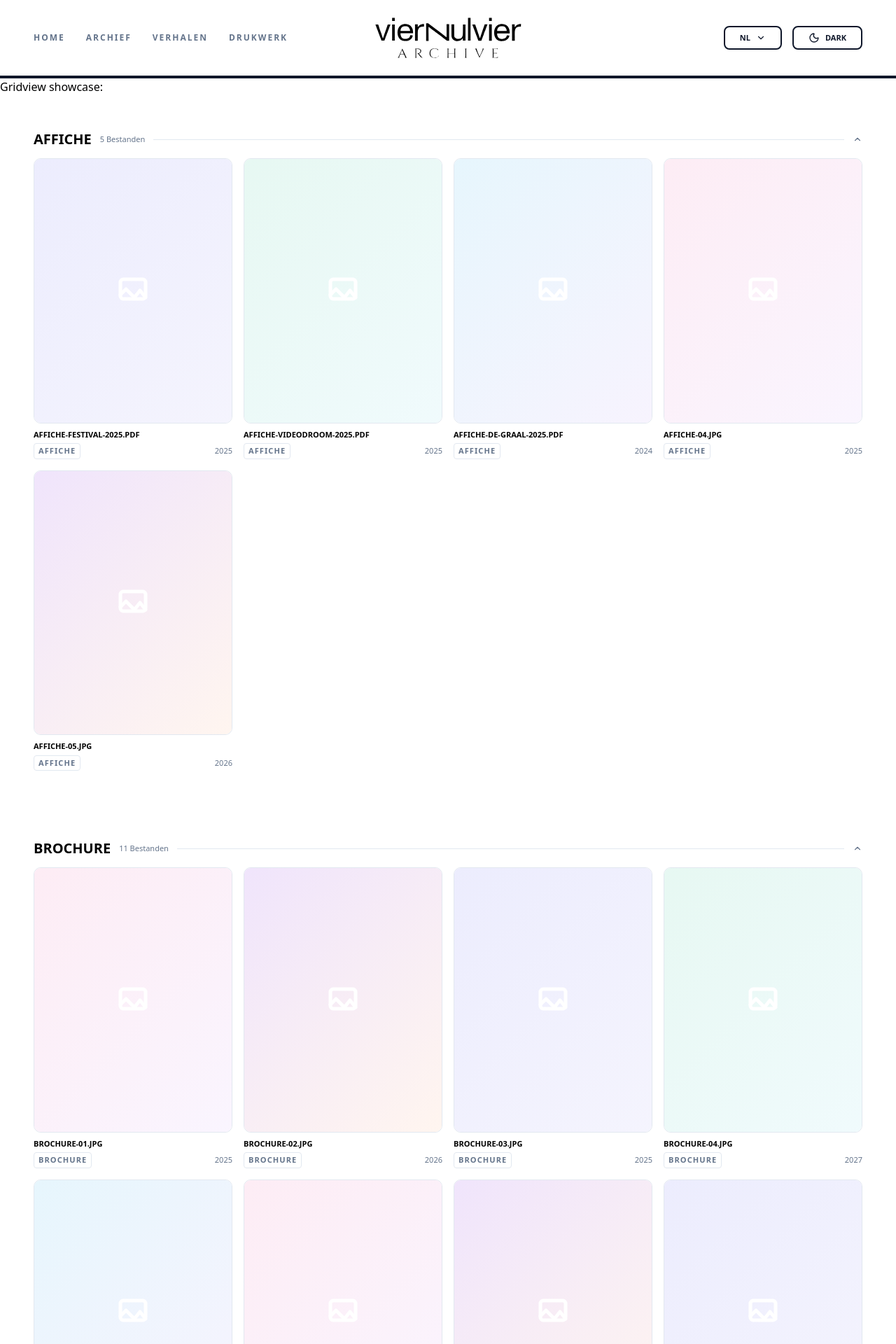
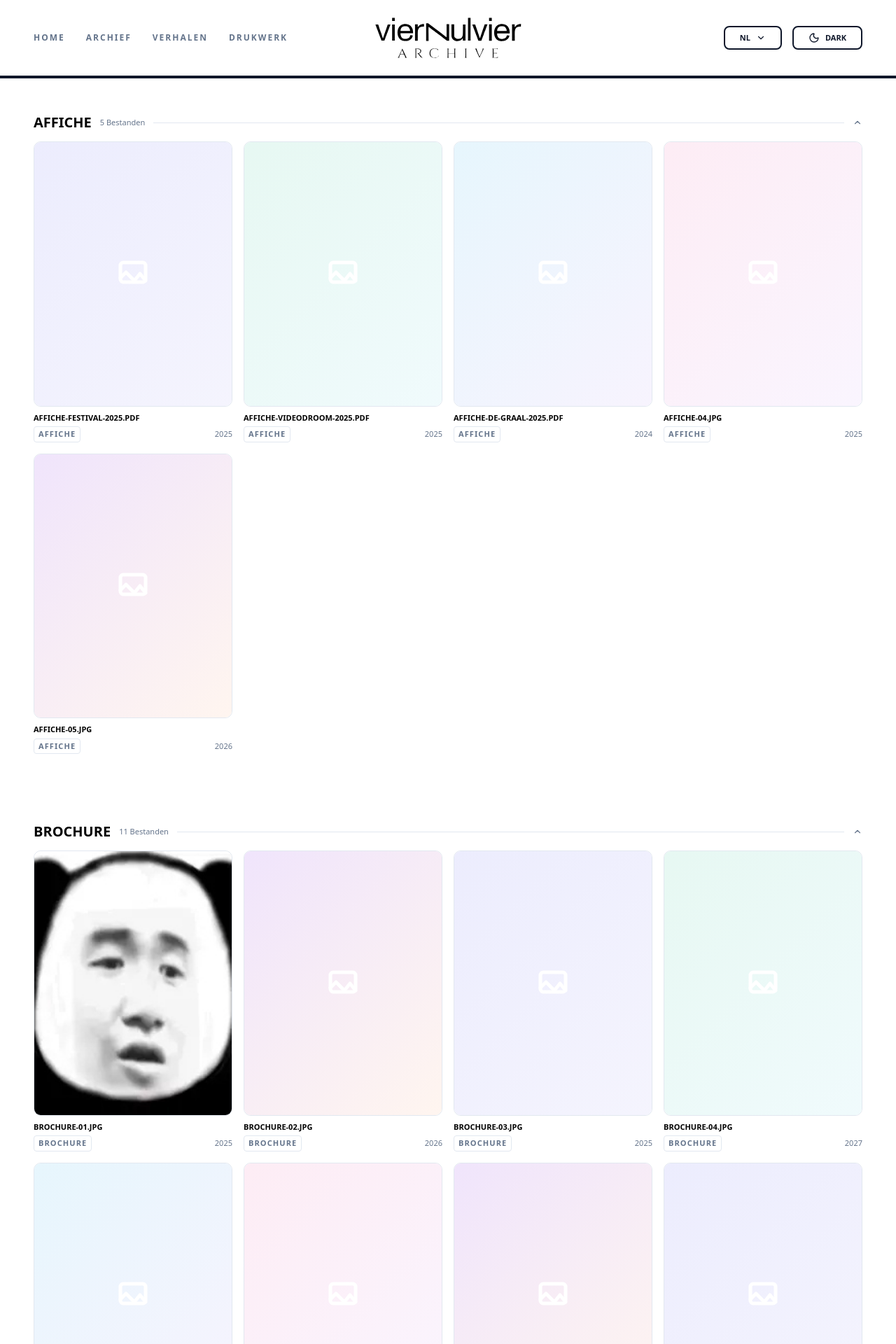
Before and after one commit to SELab-2/viernulvier-4, a Nuxt app in the folder frontend/: page /tempShowcase in a window 1280 px wide. Shown: the top 1920 px of the page at 70% size. Built offline with nearby package versions, Linux system fonts and the light colour scheme.

Commit message:
images are also clickable now

```diff
--- a/frontend/app/components/prints/FileGrid.vue
+++ b/frontend/app/components/prints/FileGrid.vue
@@ -71,6 +71,8 @@ const showMoreButton = "mt-4 w-full rounded-lg border border-border bg-card py-3
     "text-[11px] font-bold uppercase tracking-widest text-muted-foreground text-center " +
     "hover:border-ring hover:text-foreground " +
     "transition-colors duration-150 cursor-pointer"
+
+const openFile = (src: string) => window.open(src, '_blank') // for opening the PDF in a new browser tab
 </script>
 
 <template>
@@ -116,6 +118,7 @@ const showMoreButton = "mt-4 w-full rounded-lg border border-border bg-card py-3
                 :src="file.image"
                 :alt="file.name"
                 class="absolute inset-0 w-full h-full object-cover transition-transform duration-500 group-hover:scale-105"
+                @click.stop="openFile(file.image!)"
             />
             <ThumbnailPlaceholder
                 v-else
--- a/frontend/app/pages/tempShowcase.vue
+++ b/frontend/app/pages/tempShowcase.vue
@@ -1,6 +1,7 @@
 <script setup lang="ts">
 import testPdf from '@/assets/temp.pdf'
 import testPdf2 from '@/assets/temp2.pdf'
+import testJpg from '@/assets/temp.jpg'
 
 const files1 = [
   { id: 1, name: 'AFFICHE-FESTIVAL-2025.PDF', year: 2025, image: testPdf }, // example PDF
@@ -11,7 +12,7 @@ const files1 = [
 ]
 
 const files2 = [
-  { id: 4, name: 'BROCHURE-01.JPG', year: 2025, image: null },
+  { id: 4, name: 'BROCHURE-01.JPG', year: 2025, image: testJpg }, // example image
   { id: 5, name: 'BROCHURE-02.JPG', year: 2026, image: null },
   { id: 6, name: 'BROCHURE-03.JPG', year: 2025, image: null },
   { id: 7, name: 'BROCHURE-04.JPG', year: 2027, image: null },
@@ -28,7 +29,6 @@ const files3: never[] = [] // no files
 </script>
 
 <template>
-  <h1>Gridview showcase:</h1>
   <div class="p-8">
     <PrintsFileGrid category="Affiche" :files="files1" />
   </div>
```
Also changed, not shown: frontend/app/assets/temp.jpg (added).
